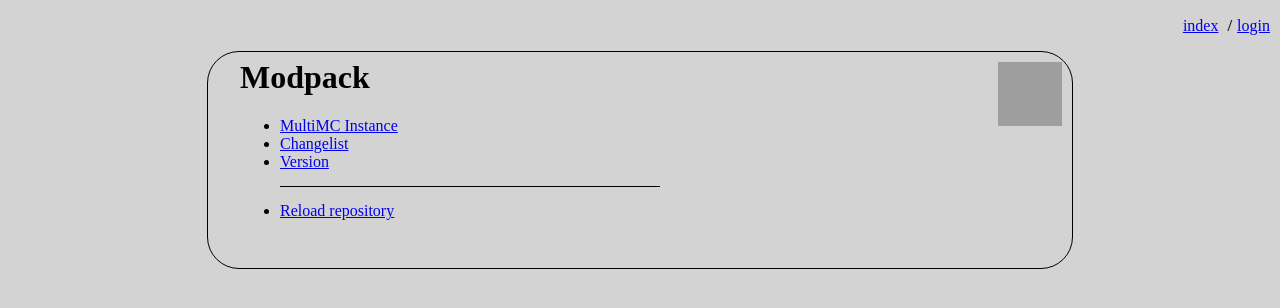
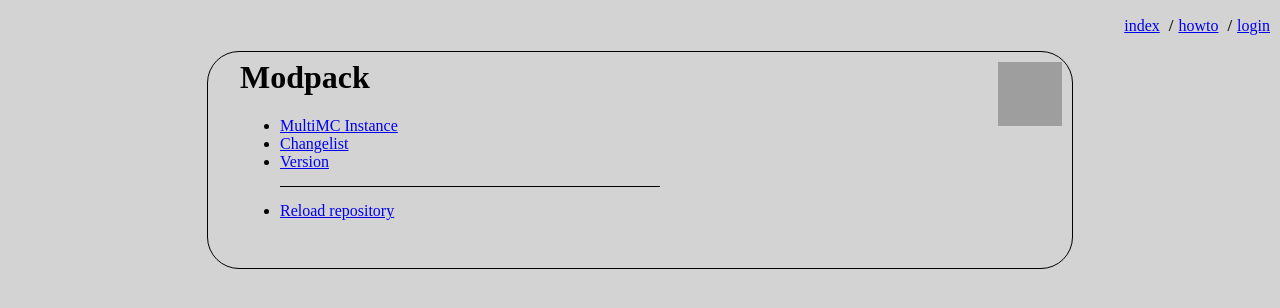
Before and after one commit to excursion-pack-updater/server, a Django app: template templates/epu/pack.html in a window 1280 px wide. Shown: the top 308 px of the page. Run offline with Django 3.2, Linux system fonts and the light colour scheme; the template is opened without the code that fills it, so the values that code supplies are empty; grey boxes are pictures that could not be loaded.

Commit message:
Add link to how-to document

```diff
--- a/templates/epu/base.html
+++ b/templates/epu/base.html
@@ -16,6 +16,7 @@
     <nav>
         <ul>
             <li><a href="{% url 'epu:index' %}">index</a></li>
+            <li><a href="{% url 'epu:howto' %}">howto</a></li>
 
             {% if user.is_authenticated %}
                 <li><a href="{% url 'epu:logout' %}">logout</a></li>
--- a/views.py
+++ b/views.py
@@ -310,7 +310,7 @@ def pack_reload(request, id):
 
     return Render("epu/pack.html", {"info": "Repository reloaded.", "pack": pack})
 
-@route(r"howto/?")
+@route(r"howto/?", name="howto")
 def howto(request):
     #FIXME: cache
     import markdown
```
